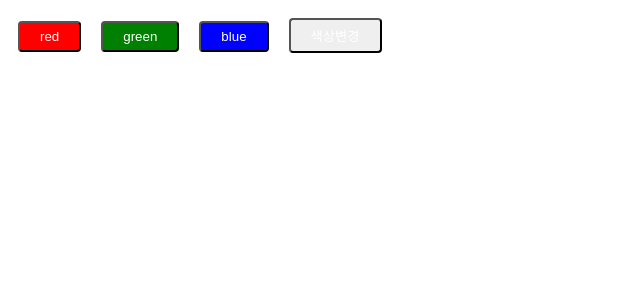
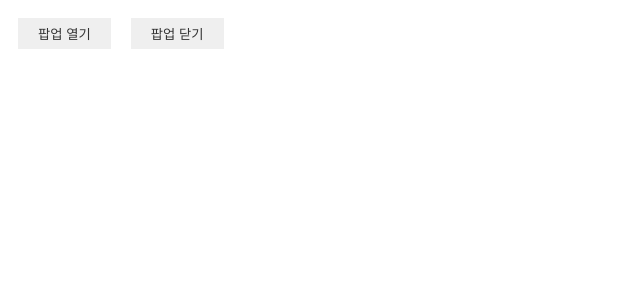
Before and after one commit to JJJae0/925react_, a React (Create React App) app: page / in a window 1280 px wide. Shown: the top 300 px of the page, without its empty margins (0-640 px from the left). Built offline with nearby package versions, Linux system fonts and the light colour scheme.

Commit message:
Pop안에 숫자 증가 이벤트 연결

```diff
--- a/src/App.jsx
+++ b/src/App.jsx
@@ -1,23 +1,18 @@
 import { useState } from 'react';
 import './style.scss';
+import Popup from './components/Popup';
 
-// 리액트 개발 시 불변성이 중요한 이유
-// 리액트는 원본이 있어야 복사본을 통해서 차이점을 비교분석
-// 리액트 안에서 배열이나, 객체 같은 참조형 자료는 무조건 depp copy 를 해서 데이터를 변경해야됨
+// state 생성 true, false
+// jsx 에서 state 값이 true 일때에만 Popup 이 보이도록 처리
+// 버튼 클릭할 때마다 state 의 true, false 변경
 
 function App() {
-	const [Colors, setColors] = useState(['red', 'green', 'blue']);
-	const newColors = [...Colors];
-	newColors[0] = 'hotpink';
-
+	const [Open, setOpen] = useState(false);
 	return (
 		<>
-			{Colors.map((color, idx) => (
-				<button style={{ backgroundColor: color }} key={idx}>
-					{color}
-				</button>
-			))}
-			<button onClick={() => setColors(newColors)}>색상변경</button>
+			<button onClick={() => setOpen(true)}>팝업 열기</button>
+			<button onClick={() => setOpen(false)}>팝업 닫기</button>
+			{Open && <Popup />}
 		</>
 	);
 }
--- a/src/components/Popup.jsx
+++ b/src/components/Popup.jsx
@@ -1,5 +1,27 @@
+import { useEffect } from 'react';
+import { useState } from 'react';
+
 function Popup() {
-	return <aside>Popup</aside>;
+	const [Num, setNum] = useState(0);
+	useEffect(() => {
+		console.log('popup생성');
+
+		return () => {
+			// 컴포넌트가 unmount 시 한 번만 실행
+			console.log('popup소멸');
+		};
+	}, []);
+
+	useEffect(() => {
+		console.log('popup의 Num 상태변화');
+	}, [Num]);
+	return (
+		<aside>
+			<h1>{Num}</h1>
+			<button onClick={() => setNum(Num - 1)}>minus</button>
+			<button onClick={() => setNum(Num + 1)}>plus</button>
+		</aside>
+	);
 }
 
 export default Popup;
--- a/src/style.scss
+++ b/src/style.scss
@@ -1,16 +1,17 @@
-article {
-	width: 100px;
-	height: 100px;
-	background: aqua;
-	margin: 100px;
-	transition: 0.5s;
-}
-
 button {
-	bottom: none;
+	border: none;
 	display: inline-block;
 	padding: 6px 20px;
 	margin: 10px;
-	border-radius: 4px;
-	color: #fff;
+	color: #333;
 }
+
+aside {
+	width: 600px;
+	height: 300px;
+	background: pink;
+	position: fixed;
+	top: 50%;
+	left: 50%;
+	transform: translate(-50%, -50%);
+}
```
